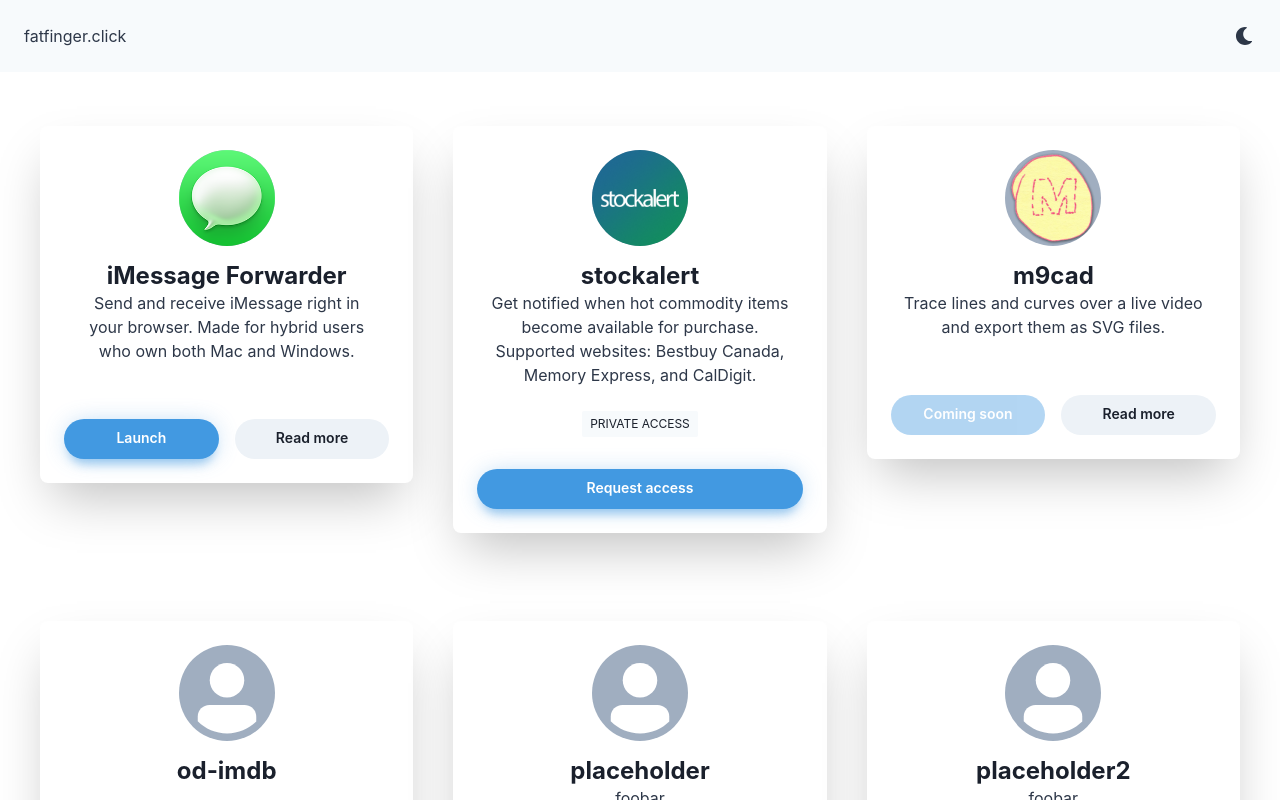
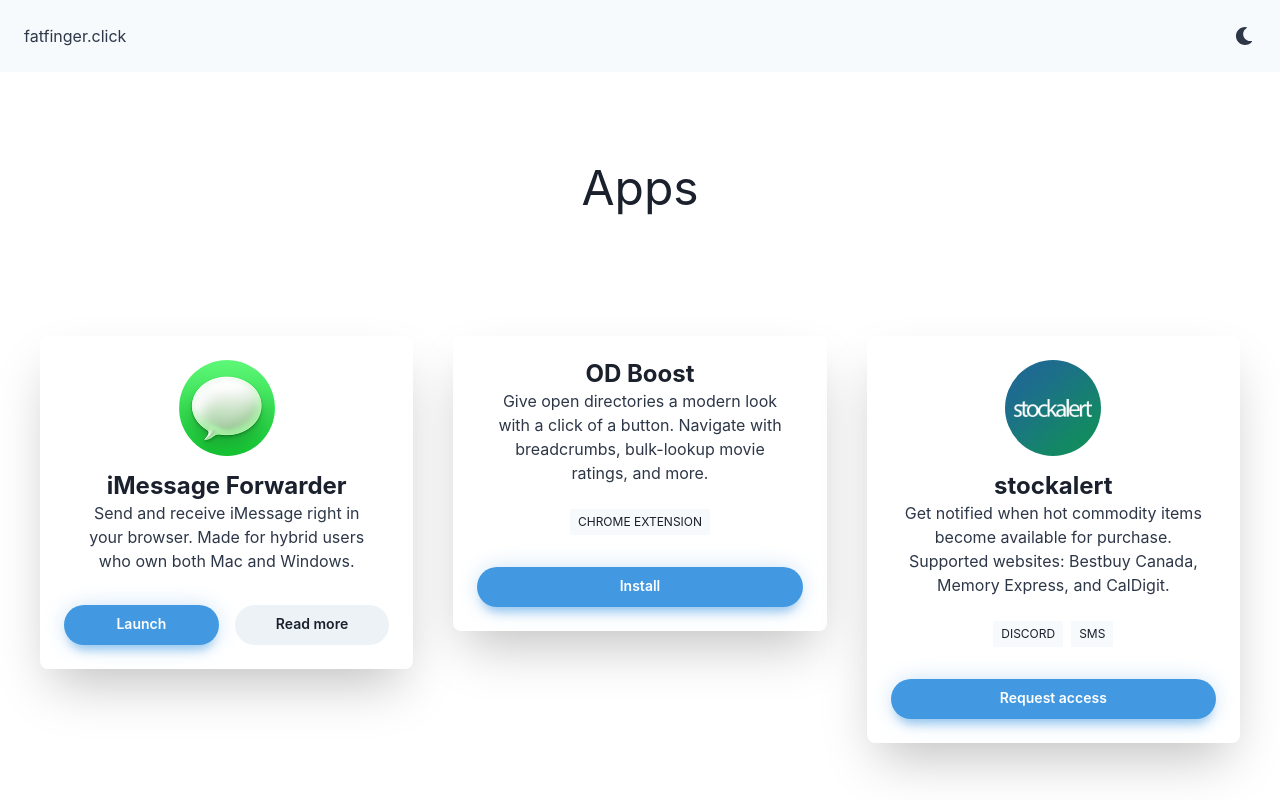
Before and after one commit to jaeseopark/fatfinger.click, a React (Create React App) app: page / in a window 1280 px wide. Shown: the top 800 px of the page. Built offline with nearby package versions, Linux system fonts and the light colour scheme.

Commit message:
od boost and minor tweaks (#10)

```diff
--- a/src/AppCard.tsx
+++ b/src/AppCard.tsx
@@ -22,6 +22,8 @@
     switch (releaseStatus) {
       case "production":
         return "Launch";
+      case "installable":
+        return "Install";
       case "beta":
         return "Request access";
       default:
@@ -52,8 +54,8 @@
     </Button>
   );
 };
-const ReadMoreButton = ({ externalLink }: { externalLink?: string }) => {
-  if (!externalLink) return null;
+const ReadMoreButton = ({ readMoreLink }: { readMoreLink?: string }) => {
+  if (!readMoreLink) return null;
   return (
     <Button
       flex={1}
@@ -62,24 +64,15 @@
       _focus={{
         bg: "gray.200",
       }}
-      onClick={() => window.open(externalLink, "_self")}
+      onClick={() => window.open(readMoreLink, "_self")}
     >
       Read more
     </Button>
   );
 };
 
-const Tags = ({
-  releaseStatus,
-  additionalTags,
-}: {
-  releaseStatus: ReleaseStatus;
-  additionalTags?: string[];
-}) => {
-  const tags = releaseStatus === "beta" ? ["private access"] : [];
-  if (additionalTags) {
-    tags.push(...additionalTags);
-  }
+const Tags = ({ tags }: { tags?: string[] }) => {
+  if (!tags) return null;
   return (
     <Stack align={"center"} justify={"center"} direction={"row"} mt={6}>
       {tags.map((tag) => (
@@ -116,31 +109,35 @@
 );
 
 // @ts-ignore
-const Logo = ({ logoSource }) => (
+const Logo = ({ logoSource }) => {
+  if (!logoSource) return null;
+  return (
     <Avatar
       size={"xl"}
       src={logoSource}
       alt={"Avatar Alt"}
       mb={4}
       pos={"relative"}
+      backgroundColor="transparent"
     />
   );
+};
 
 // @ts-ignore
-const Name = ({ name }) => (
+const Name = ({ children }) => (
   <Heading fontSize={"2xl"} fontFamily={"body"}>
-    {name}
+    {children}
   </Heading>
 );
 
 // @ts-ignore
-const Description = ({ description }) => (
+const Description = ({ children }) => (
   <Text
     textAlign={"center"}
     color={useColorModeValue("gray.700", "gray.400")}
     px={3}
   >
-    {description}
+    {children}
   </Text>
 );
 
@@ -150,21 +147,21 @@
   logoSource,
   description,
   primaryLink,
-  externalLink,
-  additionalTags,
+  readMoreLink,
+  tags,
 }: App) => {
   return (
     <CenteredContainer>
       <Logo logoSource={logoSource} />
-      <Name name={name} />
-      <Description description={description} />
-      <Tags releaseStatus={releaseStatus} additionalTags={additionalTags} />
+      <Name>{name}</Name>
+      <Description>{description}</Description>
+      <Tags tags={tags} />
       <Stack mt={8} direction={"row"} spacing={4}>
         <PrimaryButton
           primaryLink={primaryLink}
           releaseStatus={releaseStatus}
         />
-        <ReadMoreButton externalLink={externalLink} />
+        <ReadMoreButton readMoreLink={readMoreLink} />
       </Stack>
     </CenteredContainer>
   );
--- a/src/AppGrid.tsx
+++ b/src/AppGrid.tsx
@@ -1,4 +1,4 @@
-import { SimpleGrid, Stack } from "@chakra-ui/react";
+import { SimpleGrid, Stack, Text } from "@chakra-ui/react";
 
 import App from "./type/app";
 import AppCard from "./AppCard";
@@ -15,7 +15,15 @@
     description:
       "Send and receive iMessage right in your browser. Made for hybrid users who own both Mac and Windows.",
     primaryLink: "/imessageforwarder",
-    externalLink: "https://github.com/jaeseopark/imessageforwarder-web",
+    readMoreLink: "https://github.com/jaeseopark/imessageforwarder-web",
+  },
+  {
+    name: "OD Boost",
+    releaseStatus: "installable",
+    description:
+      "Give open directories a modern look with a click of a button. Navigate with breadcrumbs, bulk-lookup movie ratings, and more.",
+    primaryLink: "https://chrome.google.com/webstore/category/extensions",
+    tags: ["chrome extension"],
   },
   {
     name: "stockalert",
@@ -23,22 +31,19 @@
     description:
       "Get notified when hot commodity items become available for purchase. Supported websites: Bestbuy Canada, Memory Express, and CalDigit.",
     primaryLink:
-      "https://github.com/jaeseopark/stockalert/issues/new?title=Access%20Request",
+      "https://github.com/jaeseopark/stockalert/issues/new?title=Can I get an invite?",
     logoSource: stockalertIcon,
+    tags: ["discord", "SMS"],
   },
   {
     name: "m9cad",
     releaseStatus: "development",
     description:
       "Trace lines and curves over a live video and export them as SVG files.",
-    externalLink: "https://github.com/jaeseopark/m9cad",
+    readMoreLink: "https://github.com/jaeseopark/m9cad",
     logoSource: m9cadIcon,
   },
-  {
-    name: "od-imdb",
-    releaseStatus: "development",
-    description: "",
-  },
+
   {
     name: "placeholder",
     releaseStatus: "development",
@@ -57,8 +62,17 @@
 ];
 
 const AppGrid = () => (
+  <Stack direction="column">
+    <Text align="center" fontSize="5xl" my={20}>
+      Apps
+    </Text>
     <Stack align={"center"} justify={"center"} direction={"row"} marginY={30}>
-    <SimpleGrid columns={{ base: 1, md: 3 }} spacing={10} paddingX={10}>
+      <SimpleGrid
+        columns={{ base: 1, md: 3 }}
+        spacing={10}
+        paddingX={10}
+        mb={30}
+      >
         {APPS.map((s) => (
           <Stack key={s.name}>
             <AppCard {...s} />
@@ -66,6 +80,7 @@
         ))}
       </SimpleGrid>
     </Stack>
+  </Stack>
 );
 
 export default AppGrid;
--- a/src/type/app.ts
+++ b/src/type/app.ts
@@ -1,4 +1,4 @@
-export type ReleaseStatus = "production" | "beta" | "development";
+export type ReleaseStatus = "production" | "installable" | "beta" | "development";
 
 type App = {
   name: string;
@@ -6,8 +6,8 @@
   logoSource?: string;
   description: string;
   primaryLink?: string;
-  externalLink?: string;
-  additionalTags?: string[];
+  readMoreLink?: string;
+  tags?: string[];
 };
 
 export default App;
```
Also changed, not shown: src/asset/m9cad.png. Lines whose indentation alone changed are shown as unchanged.
